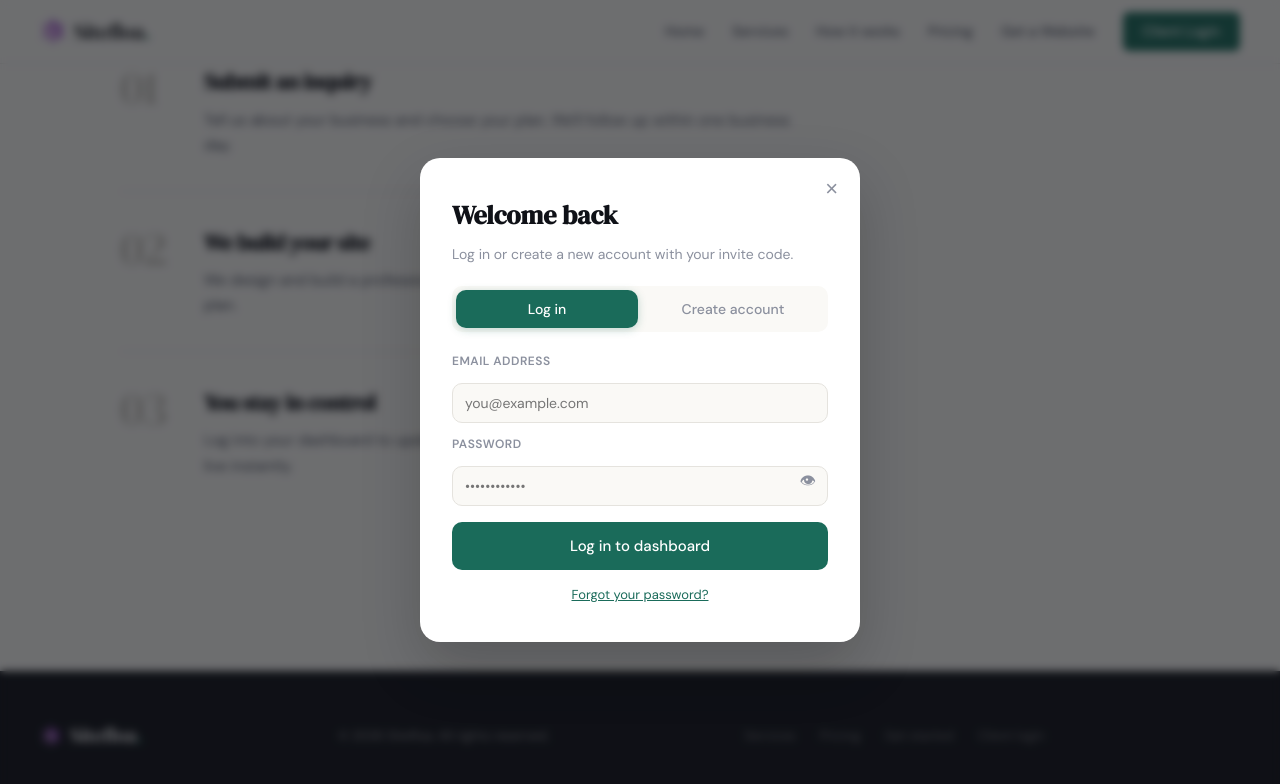
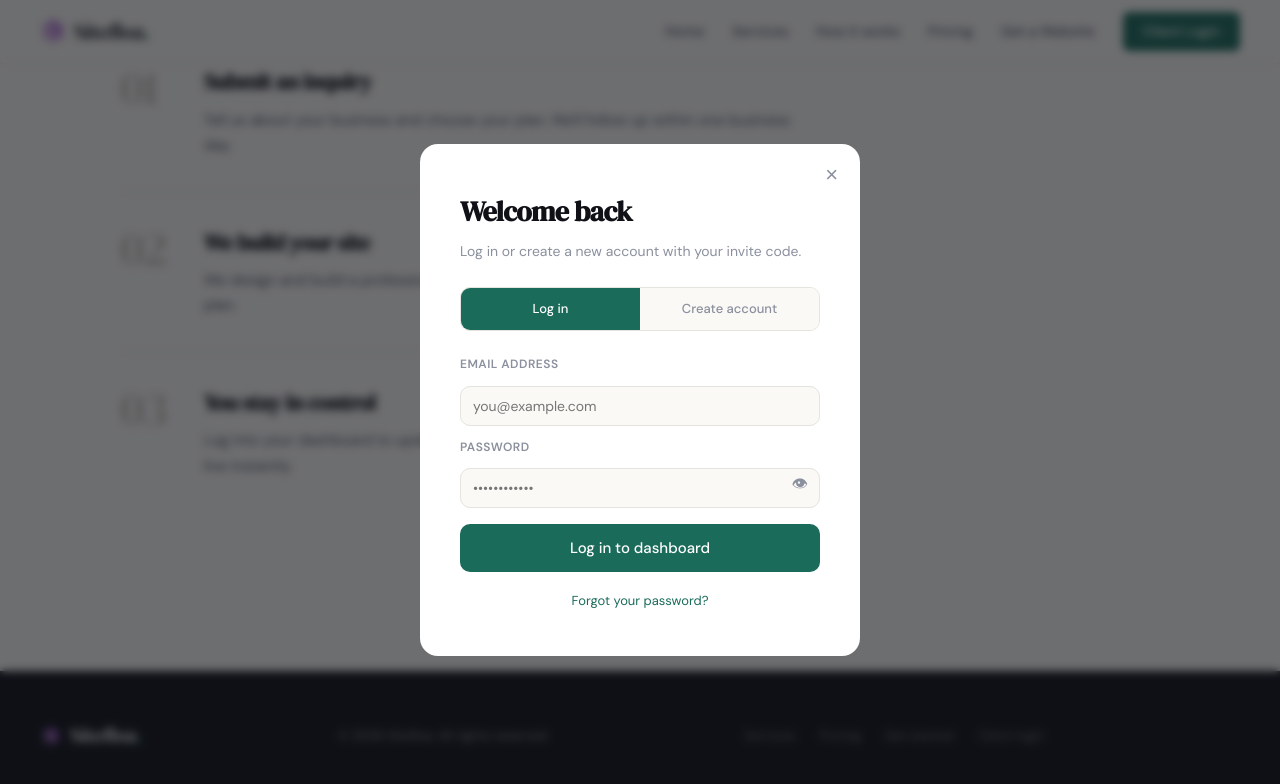
Before and after one commit to alistairhansen/Siteflowa, a website: page index.html in a window 1280 px wide. Both pictures are taken after a click on the link "Client login". Shown: the part 1014-1798 px from the top of the page. Drawn offline with nearby package versions, Linux system fonts and the light colour scheme.

Commit message:
Fix login modal styling and create account button

```diff
--- a/index.html
+++ b/index.html
@@ -559,6 +559,10 @@
         <div class="manager-codes-list" id="manager-codes-list" style="margin-top:12px;"><span style="font-size:13px;color:var(--ink-muted);">Loading...</span></div>
       </div>
       <div id="manager-staff-list"><p style="color:var(--ink-muted);font-size:14px;">Loading managers...</p></div>
+      <div style="margin-top:16px;padding-top:16px;border-top:1px solid var(--border);">
+        <div style="font-size:12px;font-weight:700;text-transform:uppercase;letter-spacing:0.06em;color:var(--ink-muted);margin-bottom:10px;">Manager commission % (% of all contractor commissions)</div>
+        <p style="font-size:13px;color:var(--ink-muted);margin-bottom:10px;">Set per manager using the rate field next to each manager above. Default is 10%.</p>
+      </div>
     </div>
 
   </section>
@@ -729,16 +733,15 @@
 
 <!-- LOGIN MODAL -->
 <div id="login-modal" class="modal-overlay">
-  <div class="modal-box">
+  <div class="modal">
     <button class="modal-close" onclick="closeLogin()">×</button>
-    <h2 style="font-family:var(--serif);font-size:26px;margin-bottom:6px;">Welcome back</h2>
-    <p style="font-size:14px;color:var(--ink-muted);margin-bottom:20px;">Log in or create a new account with your invite code.</p>
-    <div class="tab-bar" style="margin-bottom:20px;">
-      <button class="tab-btn active" id="tab-login" onclick="switchTab('login')">Log in</button>
-      <button class="tab-btn" id="tab-signup" onclick="switchTab('signup')">Create account</button>
+    <h2>Welcome back</h2>
+    <p class="modal-desc">Log in or create a new account with your invite code.</p>
+    <div class="modal-tabs">
+      <div class="modal-tab active" id="tab-login" onclick="switchTab('login')">Log in</div>
+      <div class="modal-tab" id="tab-signup" onclick="switchTab('signup')">Create account</div>
     </div>
 
-    <!-- LOGIN TAB -->
     <div id="form-login">
       <div class="dash-field"><label>Email address</label><input type="email" id="login-email" placeholder="you@example.com" autocomplete="email"></div>
       <div class="dash-field" style="margin-top:12px;position:relative;">
@@ -747,11 +750,10 @@
         <button onclick="togglePasswordVisibility('login-password')" style="position:absolute;right:12px;top:34px;background:none;border:none;cursor:pointer;font-size:16px;color:var(--ink-muted);">👁</button>
       </div>
       <div class="error-msg" id="login-error"></div>
-      <button class="form-submit" onclick="doLogin()" style="margin-top:16px;">Log in to dashboard</button>
-      <p style="text-align:center;margin-top:14px;font-size:13px;"><a href="#" onclick="showForgotPassword()" style="color:var(--accent);">Forgot your password?</a></p>
+      <button class="form-submit" onclick="doLogin()" style="margin-top:16px;width:100%;">Log in to dashboard</button>
+      <p class="modal-footer"><a onclick="showForgotPassword()">Forgot your password?</a></p>
     </div>
 
-    <!-- SIGNUP TAB -->
     <div id="form-signup" style="display:none;">
       <div class="dash-field"><label>Email address</label><input type="email" id="signup-email" placeholder="you@example.com" autocomplete="email"></div>
       <div class="dash-field" style="margin-top:12px;position:relative;">
@@ -764,17 +766,16 @@
         <input type="text" id="signup-code" placeholder="e.g. ABC123" style="text-transform:uppercase;">
       </div>
       <div class="error-msg" id="signup-error"></div>
-      <button class="form-submit" onclick="doSignup()" style="margin-top:16px;">Create account</button>
+      <button class="form-submit" onclick="doSignup()" style="margin-top:16px;width:100%;">Create account</button>
     </div>
 
-    <!-- FORGOT PASSWORD -->
     <div id="form-forgot" style="display:none;">
       <p style="font-size:14px;color:var(--ink-muted);margin-bottom:16px;">Enter your email and we'll send you a reset link.</p>
       <div class="dash-field"><label>Email address</label><input type="email" id="forgot-email" placeholder="you@example.com"></div>
       <div class="error-msg" id="forgot-error"></div>
       <div class="save-msg" id="forgot-success">Reset email sent! Check your inbox.</div>
-      <button class="form-submit" onclick="doForgotPassword()" style="margin-top:16px;">Send reset link</button>
-      <p style="text-align:center;margin-top:14px;font-size:13px;"><a href="#" onclick="switchTab('login')" style="color:var(--accent);">Back to login</a></p>
+      <button class="form-submit" onclick="doForgotPassword()" style="margin-top:16px;width:100%;">Send reset link</button>
+      <p class="modal-footer"><a onclick="switchTab('login')">Back to login</a></p>
     </div>
   </div>
 </div>
```
